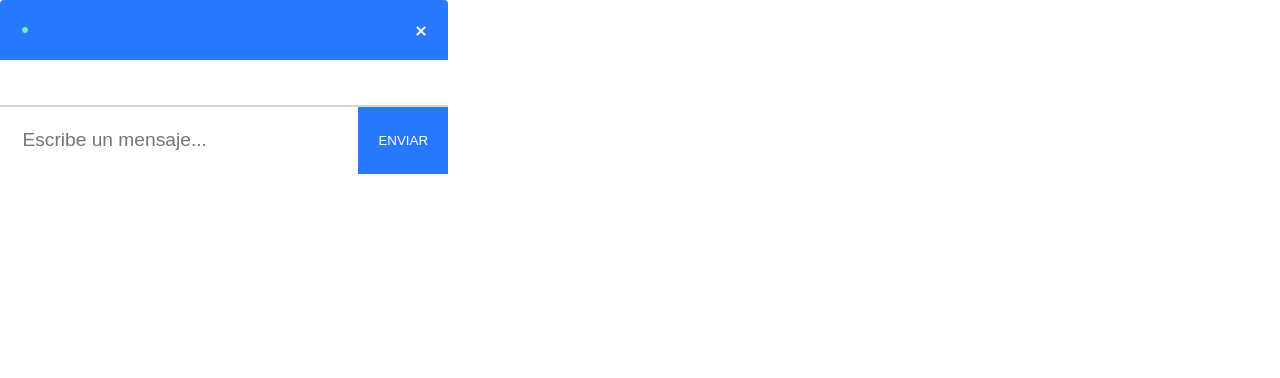
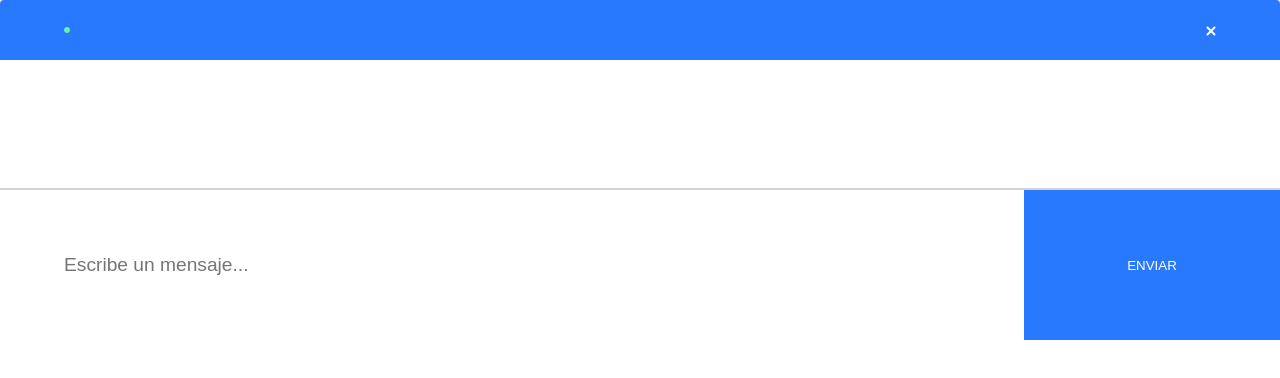
Before and after one commit to ranniex/chatvid, a React (Create React App) app: page /chat in a window 1280 px wide. Shown: the top 378 px of the page. Built offline with nearby package versions, Linux system fonts and the light colour scheme.

Commit message:
without containers

```diff
--- a/src/components/Chat/Chat.css
+++ b/src/components/Chat/Chat.css
@@ -1,13 +1,3 @@
-.container {
-  display: flex;
-  flex-direction: column;
-  justify-content: space-between;
-  background: #ffffff;
-  border-radius: 8px;
-  height: 60%;
-  width: 35%;
-}
-
 @media (min-width: 320px) and (max-width: 480px) {
   .outerContainer {
     height: 100%;
@@ -21,6 +11,6 @@
 
 @media (min-width: 480px) and (max-width: 1200px) {
   .container {
-    width: 60%;
+    width: 100%;
   }
 }
```
